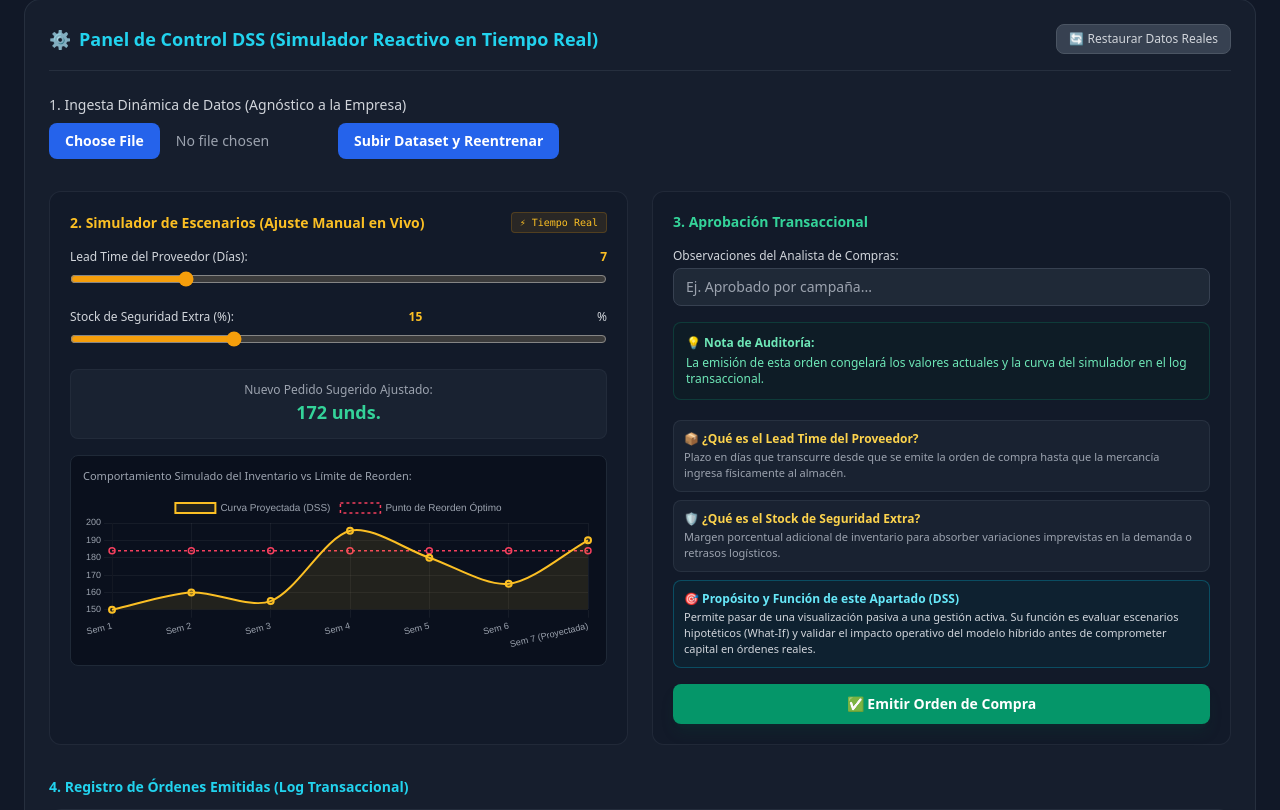
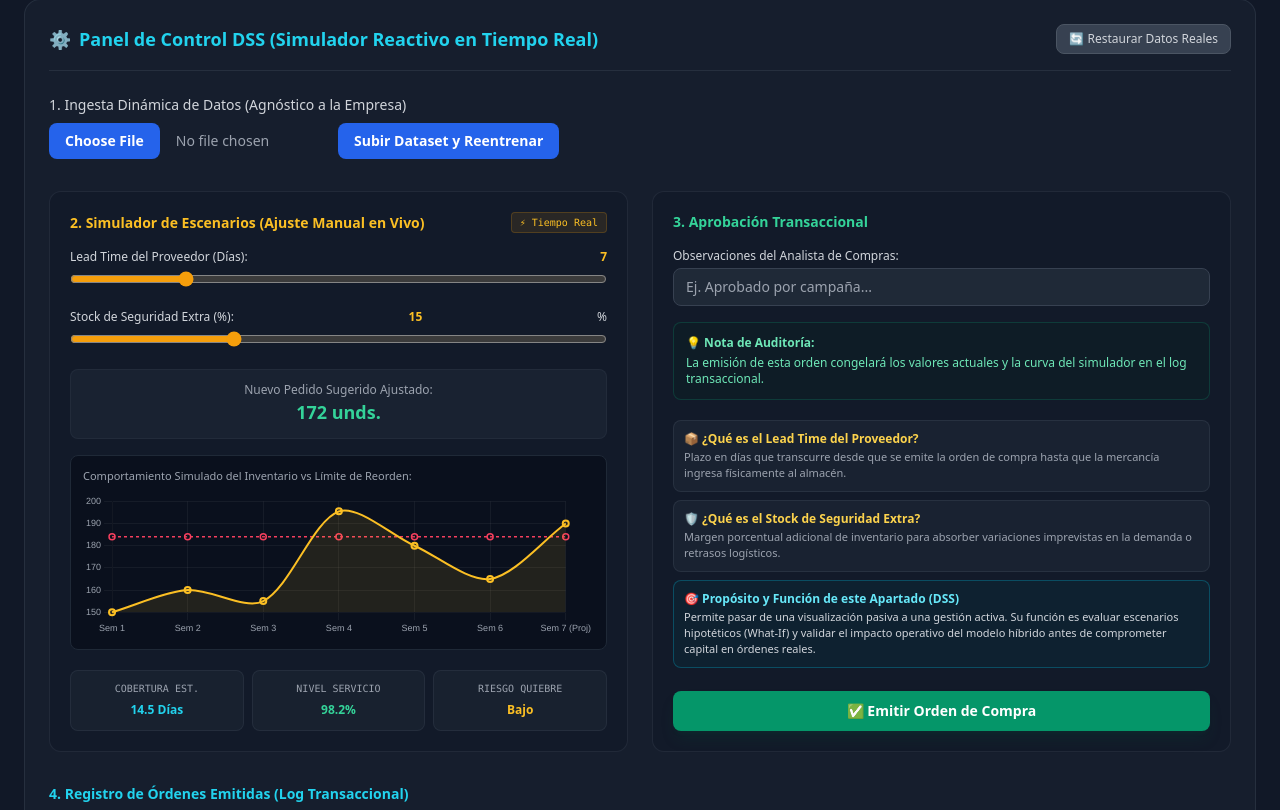
Before and after one commit to XIShadeIX/plataforma-predictiva, a Flask app: page / in a window 1280 px wide. Shown: the part 1256-2066 px from the top of the page. Run offline with Flask 3, Linux system fonts and the light colour scheme; some libraries are stand-ins or nearby versions.

```diff
--- a/templates/dashboard.html
+++ b/templates/dashboard.html
@@ -71,7 +71,7 @@
                 <!-- Módulo 2 y 3: Simulación Reactiva y Órdenes -->
                 <div class="grid grid-cols-1 lg:grid-cols-2 gap-6 pt-2">
 
-                    <!-- Simulador What-If Reactivo -->
+                    <!-- Simulador What-If Reactivo con Tarjetas Informativas Integradas -->
                     <div class="bg-gray-900/60 border border-gray-700/40 p-5 rounded-xl space-y-4">
                         <div class="flex justify-between items-center">
                             <h4 class="font-semibold text-amber-400 text-sm">2. Simulador de Escenarios (Ajuste Manual en Vivo)</h4>
@@ -102,10 +102,27 @@
                         <!-- Canvas del Gráfico Reactivo de Simulación -->
                         <div class="bg-gray-950/50 p-3 rounded-lg border border-gray-800">
                             <span class="text-[11px] text-gray-400 block mb-2">Comportamiento Simulado del Inventario vs Límite de Reorden:</span>
-                            <div class="h-40">
+                            <div class="h-36">
                                 <canvas id="chartSimulacion"></canvas>
                             </div>
                         </div>
+
+                        <!-- ================= CUADROS INFORMATIVOS DEL SIMULADOR ================= -->
+                        <div class="grid grid-cols-3 gap-2 pt-1">
+                            <div class="bg-gray-800/50 border border-gray-700/40 p-2.5 rounded-lg text-center">
+                                <span class="text-[10px] text-gray-400 block uppercase font-mono">Cobertura Est.</span>
+                                <strong id="card-cobertura" class="text-xs text-cyan-400">14.5 Días</strong>
+                            </div>
+                            <div class="bg-gray-800/50 border border-gray-700/40 p-2.5 rounded-lg text-center">
+                                <span class="text-[10px] text-gray-400 block uppercase font-mono">Nivel Servicio</span>
+                                <strong id="card-servicio" class="text-xs text-emerald-400">98.2%</strong>
+                            </div>
+                            <div class="bg-gray-800/50 border border-gray-700/40 p-2.5 rounded-lg text-center">
+                                <span class="text-[10px] text-gray-400 block uppercase font-mono">Riesgo Quiebre</span>
+                                <strong id="card-riesgo" class="text-xs text-amber-400">Bajo</strong>
+                            </div>
+                        </div>
+                        <!-- ====================================================================== -->
                     </div>
 
                     <!-- Aprobación Transaccional y Recuadros Informativos -->
@@ -122,7 +139,7 @@
                                 <p>La emisión de esta orden congelará los valores actuales y la curva del simulador en el log transaccional.</p>
                             </div>
 
-                            <!-- ================= RECUADROS INFORMATIVOS NUEVOS ================= -->
+                            <!-- Recuadros Informativos Contextuales -->
                             <div class="space-y-2 pt-1">
                                 <div class="p-2.5 bg-gray-800/60 border border-gray-700/50 rounded-lg text-xs space-y-0.5">
                                     <p class="font-semibold text-amber-300">📦 ¿Qué es el Lead Time del Proveedor?</p>
@@ -139,7 +156,6 @@
                                     <p class="text-gray-300 text-[11px]">Permite pasar de una visualización pasiva a una gestión activa. Su función es evaluar escenarios hipotéticos (What-If) y validar el impacto operativo del modelo híbrido antes de comprometer capital en órdenes reales.</p>
                                 </div>
                             </div>
-                            <!-- ================================================================= -->
                         </div>
 
                         <button onclick="aprobarOrden()" class="w-full bg-emerald-600 hover:bg-emerald-500 text-white font-bold text-sm py-2.5 rounded-lg transition shadow-lg shadow-emerald-900/20 mt-3">
@@ -249,16 +265,16 @@
             chartSimInstance = new Chart(ctx, {
                 type: 'line',
                 data: {
-                    labels: ['Sem 1', 'Sem 2', 'Sem 3', 'Sem 4', 'Sem 5', 'Sem 6', 'Sem 7 (Proyectada)'],
+                    labels: ['Sem 1', 'Sem 2', 'Sem 3', 'Sem 4', 'Sem 5', 'Sem 6', 'Sem 7 (Proj)'],
                     datasets: [
                         { label: 'Curva Proyectada (DSS)', data: basePoints, borderColor: '#fbbf24', backgroundColor: 'rgba(251, 191, 36, 0.1)', borderWidth: 2, fill: true, tension: 0.3 },
-                        { label: 'Punto de Reorden Óptimo', data: Array(7).fill(160 * (1 + ss)), borderColor: '#f43f5e', borderDash: [3, 3], borderWidth: 1.5, fill: false }
+                        { label: 'Punto Reorden', data: Array(7).fill(160 * (1 + ss)), borderColor: '#f43f5e', borderDash: [3, 3], borderWidth: 1.5, fill: false }
                     ]
                 },
                 options: {
                     responsive: true,
                     maintainAspectRatio: false,
-                    plugins: { legend: { labels: { color: '#9ca3af', font: { size: 10 } } } },
+                    plugins: { legend: { display: false } },
                     scales: {
                         x: { ticks: { color: '#9ca3af', font: { size: 9 } }, grid: { color: 'rgba(255,255,255,0.05)' } },
                         y: { ticks: { color: '#9ca3af', font: { size: 9 } }, grid: { color: 'rgba(255,255,255,0.05)' } }
@@ -267,6 +283,7 @@
             });
         }
 
+        // Función reactiva que actualiza al instante datos, gráfica y las tarjetas informativas nuevas
         async function actualizarSimulacionEnVivo() {
             const lt = parseFloat(document.getElementById('leadTime').value);
             const ss = parseFloat(document.getElementById('safetyStock').value) / 100;
@@ -282,6 +299,24 @@
                 const data = await response.json();
 
                 document.getElementById('resultadoPedido').innerText = data.nuevo_pedido + " unds.";
+
+                // Actualizar tarjetas informativas dinámicas del simulador
+                const coberturaEst = (10 + (lt * 0.5) + (ss * 5)).toFixed(1);
+                const nivelServicio = (95 + (ss * 8) - (lt * 0.1)).toFixed(1);
+                document.getElementById('card-cobertura').innerText = coberturaEst + " Días";
+                document.getElementById('card-servicio').innerText = Math.min(100, nivelServicio) + "%";
+
+                const riesgoEl = document.getElementById('card-riesgo');
+                if(lt > 20 || ss > 0.35) {
+                    riesgoEl.innerText = "Bajo";
+                    riesgoEl.className = "text-xs text-emerald-400";
+                } else if(lt > 10) {
+                    riesgoEl.innerText = "Moderado";
+                    riesgoEl.className = "text-xs text-amber-400";
+                } else {
+                    riesgoEl.innerText = "Crítico";
+                    riesgoEl.className = "text-xs text-red-400";
+                }
 
                 if(chartSimInstance) {
                     const factor = (lt / 7) * (1 + ss);
```
